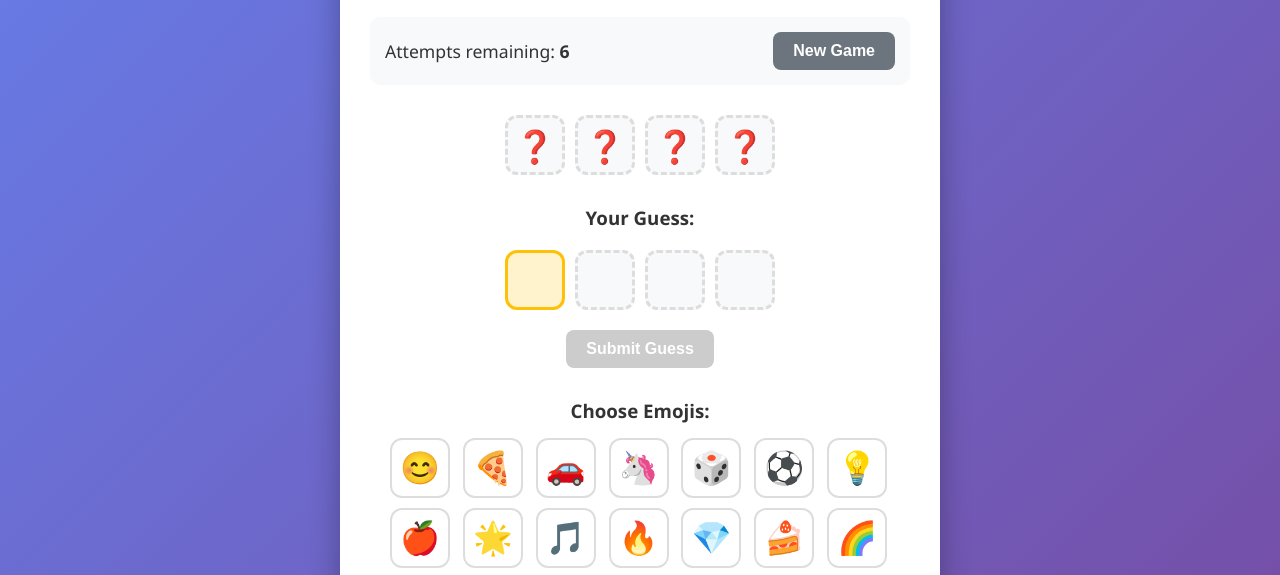
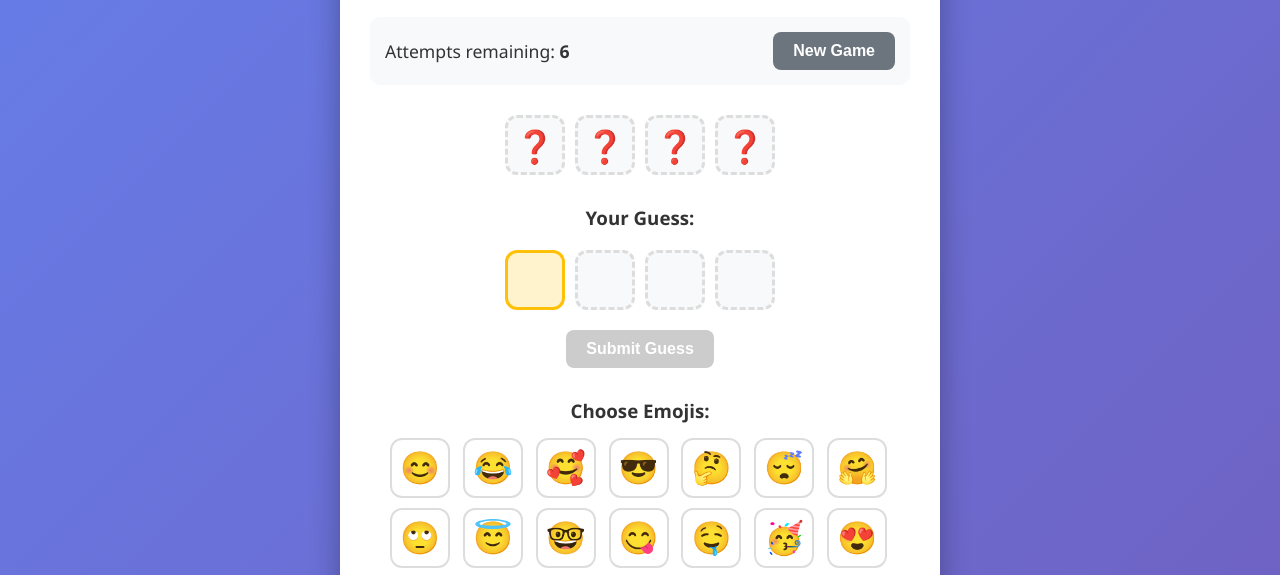
Before and after one commit to devshiv17/emoji-game, a plain HTML site: page index.html in a window 1280 px wide. Shown: the part 200-775 px from the top of the page. Drawn offline with Linux system fonts and the light colour scheme.

Commit message:
Add expanded emoji library with 120+ emojis

```diff
--- a/index.html
+++ b/index.html
@@ -58,6 +58,7 @@
         </div>
     </div>
 
+    <script src="https://cdn.jsdelivr.net/npm/emoji-js@8.0.0/lib/js/emojione.min.js"></script>
     <script src="script.js"></script>
 </body>
 </html>
--- a/script.js
+++ b/script.js
@@ -1,6 +1,32 @@
 class EmojiPasswordBreaker {
     constructor() {
-        this.emojis = ['😊', '🍕', '🚗', '🦄', '🎲', '⚽', '💡', '🍎', '🌟', '🎵', '🔥', '💎', '🍰', '🌈', '🐱', '🏆'];
+        this.emojis = [
+            // Faces
+            '😊', '😂', '🥰', '😎', '🤔', '😴', '🤗', '🙄', '😇', '🤓',
+            '😋', '🤤', '🥳', '😍', '🤩', '😜', '🤪', '😏', '🥺', '😢',
+
+            // Animals & Nature
+            '🐶', '🐱', '🐭', '🐹', '🐰', '🦊', '🐻', '🐼', '🐨', '🐯',
+            '🦁', '🐮', '🐷', '🐸', '🐵', '🙈', '🙉', '🙊', '🐒', '🐔',
+            '🐧', '🐦', '🐤', '🐣', '🐥', '🦆', '🦅', '🦉', '🦇', '🐺',
+            '🐗', '🐴', '🦄', '🐝', '🐛', '🦋', '🐌', '🐞', '🐜', '🦟',
+            '🌸', '🌼', '🌻', '🌺', '🌷', '🌹', '🥀', '🌿', '🍀', '🌳',
+
+            // Food & Drink
+            '🍎', '🍊', '🍋', '🍌', '🍉', '🍇', '🍓', '🥝', '🍑', '🍒',
+            '🥭', '🍍', '🥥', '🥑', '🍆', '🥒', '🥬', '🌶️', '🌽', '🥕',
+            '🍞', '🥖', '🥨', '🧀', '🥚', '🍳', '🥞', '🧇', '🥓', '🍗',
+            '🍖', '🌭', '🍔', '🍟', '🍕', '🥪', '🌮', '🌯', '🥙', '🧆',
+            '🍝', '🍜', '🍲', '🍛', '🍣', '🍱', '🥟', '🍤', '🍙', '🍘',
+            '🍰', '🧁', '🥧', '🍮', '🍭', '🍬', '🍫', '🍿', '🍩', '🍪',
+
+            // Objects & Symbols
+            '⚽', '🏀', '🏈', '⚾', '🎾', '🏐', '🏉', '🎱', '🏓', '🏸',
+            '🎯', '🎮', '🕹️', '🎲', '🧩', '🎨', '🎭', '🎪', '🎹', '🎸',
+            '🥁', '🎺', '🎷', '🎻', '🎤', '🎧', '📱', '💻', '⌚', '📷',
+            '💡', '🔋', '🕯️', '💎', '🏆', '🥇', '🥈', '🥉', '⭐', '🌟',
+            '🔥', '⚡', '💧', '🌈', '☀️', '🌙', '⛅', '❄️', '☃️', '🎄'
+        ];
         this.passwordLength = 4;
         this.maxAttempts = 6;
         this.secretPassword = [];
```
